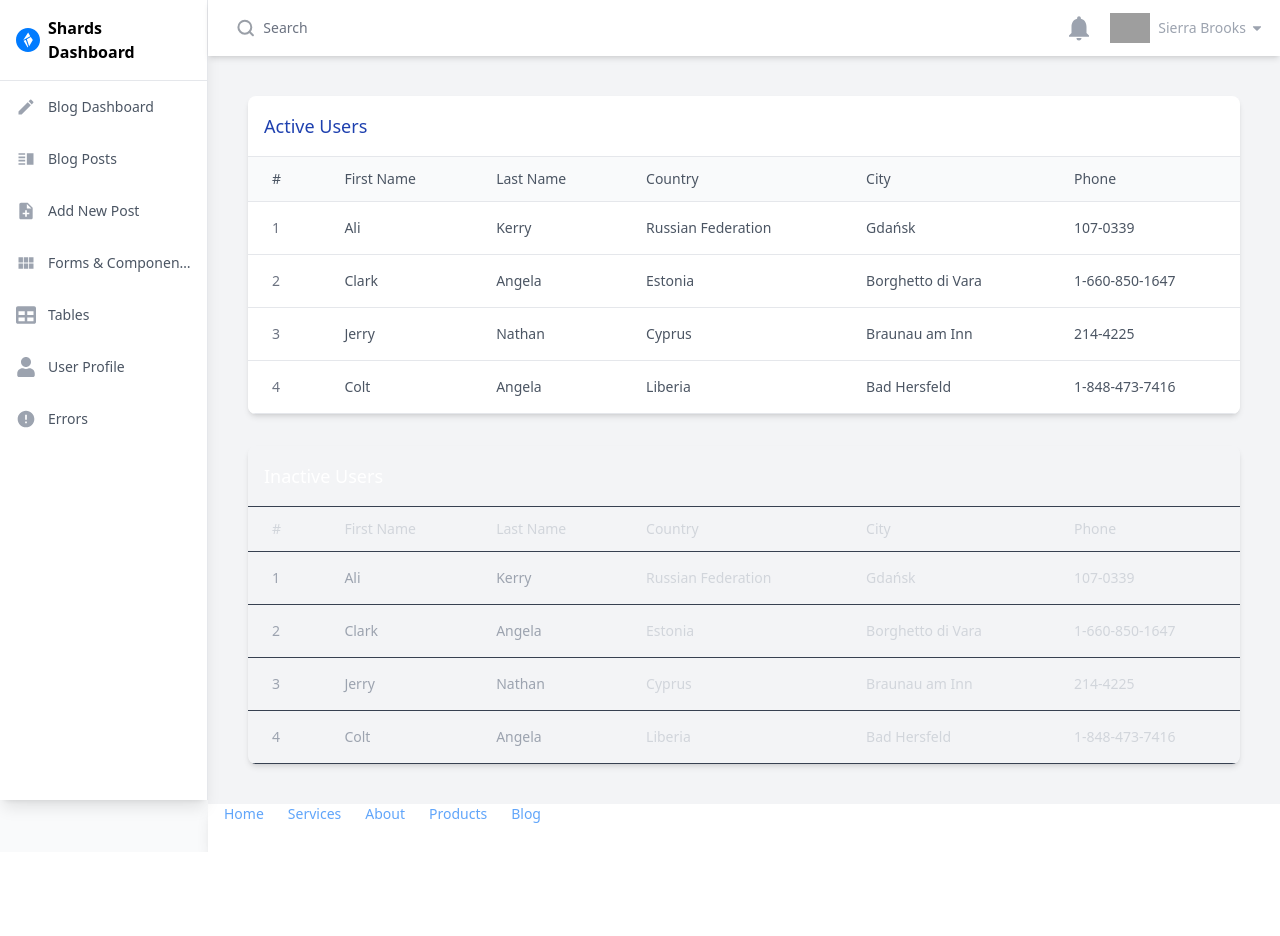
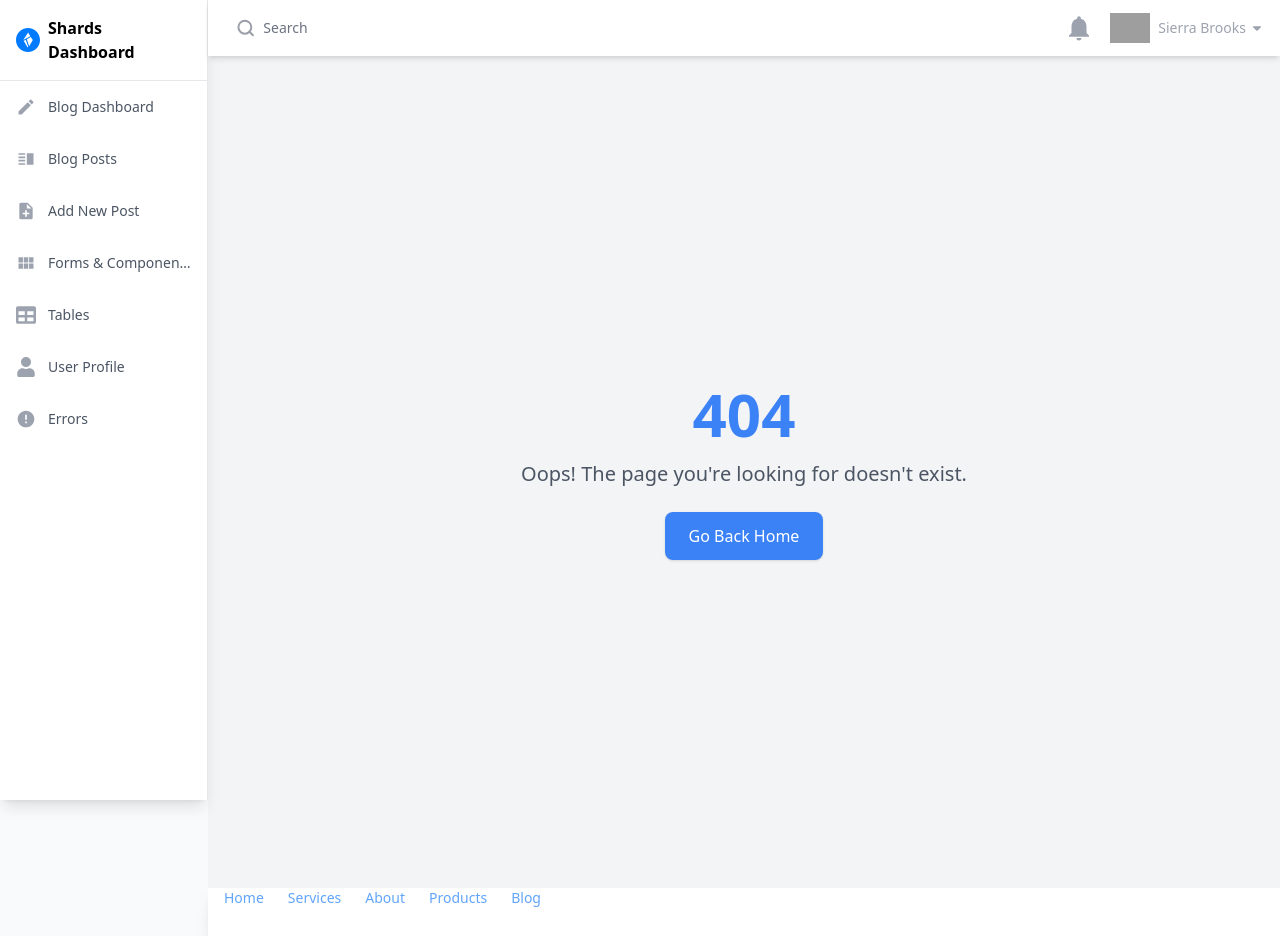
Before and after one commit to BiTech5/designrevision-replicate, a React (Vite) app: page / in a window 1280 px wide. Before the commit the page ends 852 px from the top, so only its background shows below. Built offline with nearby package versions, Linux system fonts and the light colour scheme; grey boxes are pictures that could not be loaded.

Commit message:
Making routes

```diff
--- a/src/App.tsx
+++ b/src/App.tsx
@@ -2,6 +2,9 @@ import Sidebar from "./components/layout/sidebar"
 import Navbar from "./components/layout/navbar"
 import Table from "./pages/table"
 import Footer from "./components/layout/footer"
+import { Routes, Route } from "react-router-dom"
+import Blog from "./pages/blog_posts"
+import NotFound from "./components/Error/404"
 function App() {
   return (
     <div className="flex min-h-screen bg-gray-50">
@@ -9,7 +12,11 @@ function App() {
       <div className="flex-1 ml-52 flex flex-col">
         <Navbar />
         <div className="p-4 flex-1  bg-gray-100">
-          <Table />
+          <Routes>
+            <Route path="/posts" element={<Blog />} />
+            <Route path="/tables" element={<Table />} />
+            <Route path="*" element={<NotFound />} />
+          </Routes>
         </div>
         <Footer />
       </div>
```
